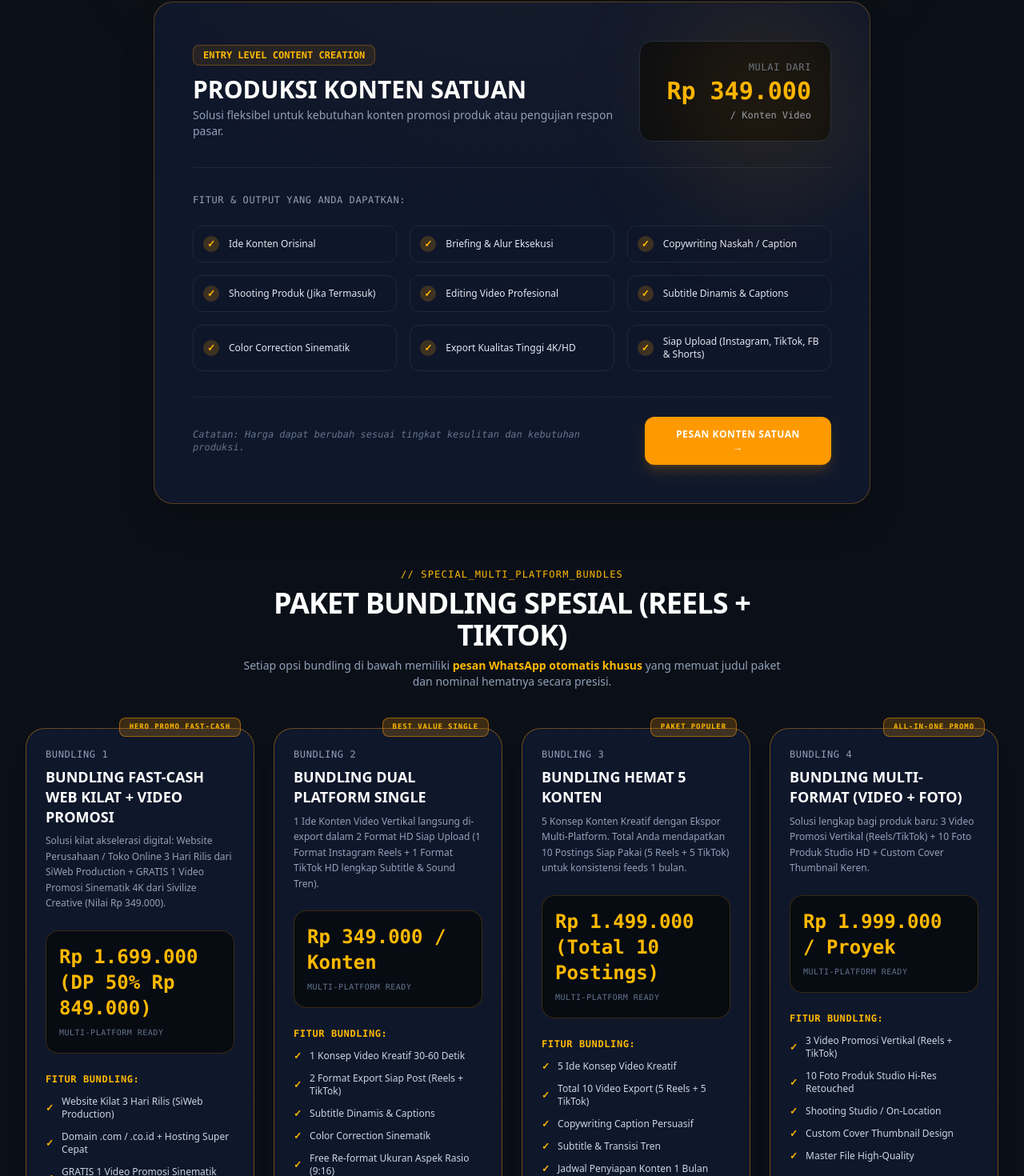
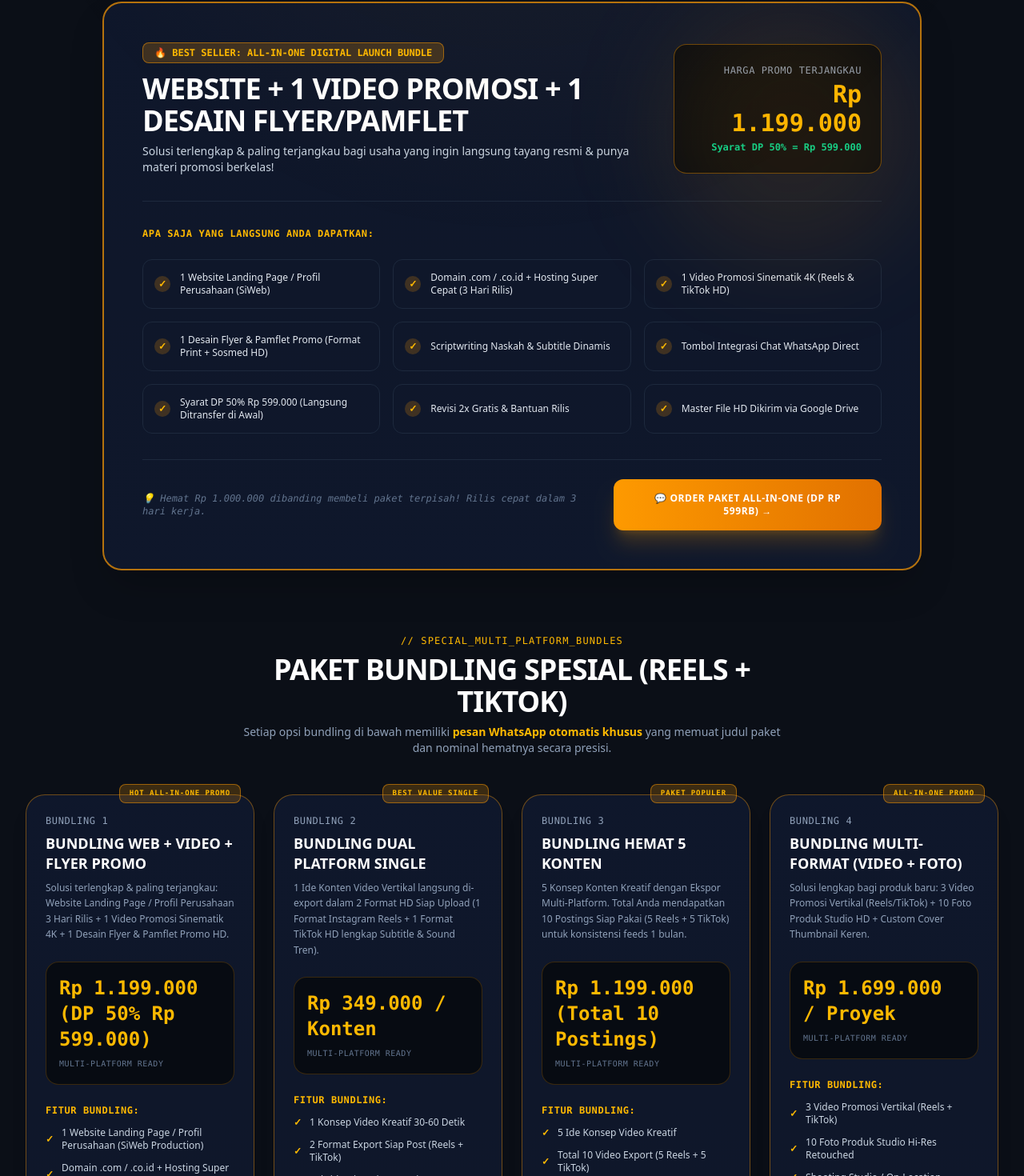
Before and after one commit to muhamadadrian210-debug/sivilize-creative, a Next.js app: page /harga in a window 1280 px wide. Shown: the part 360-1830 px from the top of the page at 80% size. Built offline with nearby package versions, Linux system fonts and the light colour scheme.

Commit message:
feat: implement Super Hero All-In-One Launch Bundle (Web + 1 Video + 1 Flyer/Pamflet Rp 1.199.000 / DP Rp 599.000) and adjust affordable UMKM monthly retainer packages

```diff
--- a/src/app/harga/page.tsx
+++ b/src/app/harga/page.tsx
@@ -14,19 +14,19 @@ export default function HargaPage() {
 
   const bundlingPackages = [
     {
-      name: "Bundling Fast-Cash Web Kilat + Video Promosi",
-      price: "Rp 1.699.000 (DP 50% Rp 849.000)",
-      badge: "HERO PROMO FAST-CASH",
-      desc: "Solusi kilat akselerasi digital: Website Perusahaan / Toko Online 3 Hari Rilis dari SiWeb Production + GRATIS 1 Video Promosi Sinematik 4K dari Sivilize Creative (Nilai Rp 349.000).",
+      name: "Bundling Web + Video + Flyer Promo",
+      price: "Rp 1.199.000 (DP 50% Rp 599.000)",
+      badge: "HOT ALL-IN-ONE PROMO",
+      desc: "Solusi terlengkap & paling terjangkau: Website Landing Page / Profil Perusahaan 3 Hari Rilis + 1 Video Promosi Sinematik 4K + 1 Desain Flyer & Pamflet Promo HD.",
       features: [
-        "Website Kilat 3 Hari Rilis (SiWeb Production)",
-        "Domain .com / .co.id + Hosting Super Cepat",
-        "GRATIS 1 Video Promosi Sinematik (Sivilize Creative)",
-        "2 Format Export Video (Instagram Reels + TikTok)",
+        "1 Website Landing Page / Profil Perusahaan (SiWeb Production)",
+        "Domain .com / .co.id + Hosting Super Cepat (3 Hari Rilis)",
+        "1 Video Promosi Sinematik 4K (Reels + TikTok HD)",
+        "1 Desain Flyer & Pamflet Promo (Format Print + Sosmed HD)",
         "Scriptwriting Naskah & Subtitle Dinamis",
-        "DP 50% Rp 849.000 (Langsung Ditransfer di Awal)"
+        "Syarat DP 50% Rp 599.000 (Langsung Ditransfer di Awal)"
       ],
-      waMessage: "Halo Mas Shatrya Dhimar (CMO Sivilize Corp Indonesia),\n\nSaya mau order *Paket Fast-Cash Web Kilat 3 Hari SiWeb (Rp 1.699.000 / DP Rp 849.000) + Gratis 1 Video Promosi Sivilize Creative*.\n\nBoleh dibantu koordinasi brief & penyerahan bahan videonya? Terima kasih."
+      waMessage: "Halo Mas Shatrya Dhimar (CMO Sivilize Corp Indonesia),\n\nSaya mau order *Paket Bundling Web + Video + Flyer Promo (Rp 1.199.000 / DP Rp 599.000)* yang berisi Website Landing Page 3 Hari + 1 Video Sinematik + 1 Desain Flyer/Pamflet Promo.\n\nBoleh dibantu koordinasi brief & penyerahan bahan materinya? Terima kasih."
     },
     {
       name: "Bundling Dual Platform Single",
@@ -44,7 +44,7 @@ export default function HargaPage() {
     },
     {
       name: "Bundling Hemat 5 Konten",
-      price: "Rp 1.499.000 (Total 10 Postings)",
+      price: "Rp 1.199.000 (Total 10 Postings)",
       badge: "PAKET POPULER",
       desc: "5 Konsep Konten Kreatif dengan Ekspor Multi-Platform. Total Anda mendapatkan 10 Postings Siap Pakai (5 Reels + 5 TikTok) untuk konsistensi feeds 1 bulan.",
       features: [
@@ -54,11 +54,11 @@ export default function HargaPage() {
         "Subtitle & Transisi Tren",
         "Jadwal Penyiapan Konten 1 Bulan"
       ],
-      waMessage: "Halo Mas Shatrya Dhimar (CMO Sivilize Creative),\n\nSaya mau order *Paket Bundling Hemat 5 Konten (Rp 1.499.000 - Total 10 Post Reels & TikTok)*.\n\nBoleh dibantu koordinasi ide & penentuan jadwal videonya? Terima kasih."
+      waMessage: "Halo Mas Shatrya Dhimar (CMO Sivilize Creative),\n\nSaya mau order *Paket Bundling Hemat 5 Konten (Rp 1.199.000 - Total 10 Post Reels & TikTok)*.\n\nBoleh dibantu koordinasi ide & penentuan jadwal videonya? Terima kasih."
     },
     {
       name: "Bundling Multi-Format (Video + Foto)",
-      price: "Rp 1.999.000 / Proyek",
+      price: "Rp 1.699.000 / Proyek",
       badge: "ALL-IN-ONE PROMO",
       desc: "Solusi lengkap bagi produk baru: 3 Video Promosi Vertikal (Reels/TikTok) + 10 Foto Produk Studio HD + Custom Cover Thumbnail Keren.",
       features: [
@@ -68,35 +68,35 @@ export default function HargaPage() {
         "Custom Cover Thumbnail Design",
         "Master File High-Quality"
       ],
-      waMessage: "Halo Mas Shatrya Dhimar (CMO Sivilize Creative),\n\nSaya bermaksud memesan *Paket Bundling Multi-Format Video + Foto (Rp 1.999.000 / Proyek)*.\n\nBoleh dibantu pengiriman sampel produk & jadwal shootingnya? Terima kasih."
+      waMessage: "Halo Mas Shatrya Dhimar (CMO Sivilize Creative),\n\nSaya bermaksud memesan *Paket Bundling Multi-Format Video + Foto (Rp 1.699.000 / Proyek)*.\n\nBoleh dibantu pengiriman sampel produk & jadwal shootingnya? Terima kasih."
     }
   ];
 
   const videoProductionItems = [
-    { name: "Wedding Documentation", price: "Mulai Rp 3.899.000", desc: "Highlight sinematik & liputan penuh momen pernikahan sakral." },
-    { name: "Engagement Event", price: "Mulai Rp 2.799.000", desc: "Dokumentasi momen lamaran & pertunangan sinematik." },
-    { name: "Prewedding Film", price: "Mulai Rp 2.799.000", desc: "Konsep cerita pasangan dalam bentuk film pendek & teaser." },
-    { name: "Company Profile Video", price: "Mulai Rp 3.499.000", desc: "Profil naratif perusahaan berdurasi 3-5 menit untuk investor & website." },
-    { name: "Corporate & Special Event", price: "Mulai Rp 2.299.000", desc: "Liputan acara perusahaan, gala dinner, & gathering." },
-    { name: "Seminar & Workshop", price: "Mulai Rp 2.299.000", desc: "Liputan konferensi, edukasi, & sesi pembicara profesional." },
-    { name: "Grand Opening Store", price: "Mulai Rp 2.299.000", desc: "Video peluncuran outlet, restoran, atau kantor baru." },
-    { name: "Commercial Product Video", price: "Mulai Rp 1.699.000", desc: "Video iklan produk dengan pencahayaan studio komersial." },
-    { name: "Drone Aerial Footage (Add-On)", price: "Mulai Rp 899.000", desc: "Pengambilan gambar udara 4K untuk perspektif arsitektur & lokasi." },
+    { name: "Wedding Documentation", price: "Mulai Rp 2.799.000", desc: "Highlight sinematik & liputan penuh momen pernikahan sakral." },
+    { name: "Engagement Event", price: "Mulai Rp 1.999.000", desc: "Dokumentasi momen lamaran & pertunangan sinematik." },
+    { name: "Prewedding Film", price: "Mulai Rp 1.999.000", desc: "Konsep cerita pasangan dalam bentuk film pendek & teaser." },
+    { name: "Company Profile Video", price: "Mulai Rp 2.499.000", desc: "Profil naratif perusahaan berdurasi 3-5 menit untuk investor & website." },
+    { name: "Corporate & Special Event", price: "Mulai Rp 1.699.000", desc: "Liputan acara perusahaan, gala dinner, & gathering." },
+    { name: "Seminar & Workshop", price: "Mulai Rp 1.699.000", desc: "Liputan konferensi, edukasi, & sesi pembicara profesional." },
+    { name: "Grand Opening Store", price: "Mulai Rp 1.699.000", desc: "Video peluncuran outlet, restoran, atau kantor baru." },
+    { name: "Commercial Product Video", price: "Mulai Rp 1.199.000", desc: "Video iklan produk dengan pencahayaan studio komersial." },
+    { name: "Drone Aerial Footage (Add-On)", price: "Mulai Rp 699.000", desc: "Pengambilan gambar udara 4K untuk perspektif arsitektur & lokasi." },
   ];
 
   const photoItems = [
-    { name: "Foto Produk Studio", price: "Mulai Rp 899.000", desc: "Sesi foto katalog produk studio dengan penataan lighting pro." },
-    { name: "Foto Event & Gathering", price: "Mulai Rp 1.699.000", desc: "Dokumentasi foto momen acara penting & ekspresi tamu." },
-    { name: "Foto Wedding Documentation", price: "Mulai Rp 2.799.000", desc: "Album foto fisik & digital momen pernikahan utuh." },
-    { name: "Foto Corporate & Direksi", price: "Mulai Rp 2.299.000", desc: "Potret eksekutif, profil jajaran manajemen, & fasilitas kantor." },
+    { name: "Foto Produk Studio", price: "Mulai Rp 599.000", desc: "Sesi foto katalog produk studio dengan penataan lighting pro." },
+    { name: "Foto Event & Gathering", price: "Mulai Rp 1.199.000", desc: "Dokumentasi foto momen acara penting & ekspresi tamu." },
+    { name: "Foto Wedding Documentation", price: "Mulai Rp 1.999.000", desc: "Album foto fisik & digital momen pernikahan utuh." },
+    { name: "Foto Corporate & Direksi", price: "Mulai Rp 1.699.000", desc: "Potret eksekutif, profil jajaran manajemen, & fasilitas kantor." },
   ];
 
   const designItems = [
-    { name: "Desain Logo Vektor", price: "Mulai Rp 599.000", desc: "3 Opsi konsep logo orisinal master file AI, EPS, PNG beresolusi tinggi." },
-    { name: "Desain Poster & Flyer", price: "Mulai Rp 179.000", desc: "Materi iklan promo cetak & digital berestetika tinggi." },
-    { name: "Desain Feed Instagram", price: "Mulai Rp 179.000", desc: "Desain mikro-konten feeds Instagram yang menarik perhatian." },
-    { name: "Desain Banner & Baliho", price: "Mulai Rp 249.000", desc: "Tata letak materi cetak baliho/banner ukuran besar." },
-    { name: "Brand Identity Guidelines", price: "Mulai Rp 2.299.000", desc: "Buku panduan visual identitas brand (Logo, Palette, Tipografi)." },
+    { name: "Desain Logo Vektor", price: "Mulai Rp 399.000", desc: "3 Opsi konsep logo orisinal master file AI, EPS, PNG beresolusi tinggi." },
+    { name: "Desain Poster & Flyer / Pamflet", price: "Mulai Rp 149.000", desc: "Materi iklan promo cetak & digital berestetika tinggi (Flyer / Pamflet)." },
+    { name: "Desain Feed Instagram", price: "Mulai Rp 149.000", desc: "Desain mikro-konten feeds Instagram yang menarik perhatian." },
+    { name: "Desain Banner & Baliho", price: "Mulai Rp 199.000", desc: "Tata letak materi cetak baliho/banner ukuran besar." },
+    { name: "Brand Identity Guidelines", price: "Mulai Rp 1.499.000", desc: "Buku panduan visual identitas brand (Logo, Palette, Tipografi)." },
   ];
 
   const valuePoints = [
@@ -128,51 +128,51 @@ export default function HargaPage() {
             </p>
           </div>
 
-          {/* SECTION 1: CONTENT CREATION (CARD SINGLE CONTENT) */}
+          {/* HERO SPECIAL BUNDLE: LANDING PAGE + 1 VIDEO + 1 FLYER/PAMFLET */}
           <div className="mb-20">
-            <div className="max-w-4xl mx-auto bg-gradient-to-b from-slate-900 to-[#0f172a] border border-amber-500/30 rounded-3xl p-8 sm:p-12 shadow-2xl relative overflow-hidden">
-              <div className="absolute top-0 right-0 w-64 h-64 bg-amber-500/10 rounded-full blur-3xl pointer-events-none" />
+            <div className="max-w-5xl mx-auto bg-gradient-to-b from-slate-900 via-[#0f172a] to-slate-900 border-2 border-amber-500/70 rounded-3xl p-8 sm:p-12 shadow-2xl relative overflow-hidden">
+              <div className="absolute top-0 right-0 w-80 h-80 bg-amber-500/10 rounded-full blur-3xl pointer-events-none" />
 
               <div className="flex flex-col md:flex-row items-start md:items-center justify-between gap-8 pb-8 border-b border-slate-800">
                 <div>
-                  <span className="inline-block px-3 py-1 bg-amber-500/10 border border-amber-500/30 text-amber-400 font-mono text-xs font-bold rounded-lg mb-3">
-                    ENTRY LEVEL CONTENT CREATION
+                  <span className="inline-block px-3.5 py-1 bg-amber-500/20 border border-amber-500/50 text-amber-400 font-mono text-xs font-black uppercase rounded-lg mb-3">
+                    🔥 BEST SELLER: ALL-IN-ONE DIGITAL LAUNCH BUNDLE
                   </span>
-                  <h2 className="text-2xl sm:text-3xl font-extrabold text-white uppercase">
-                    Produksi Konten Satuan
+                  <h2 className="text-2xl sm:text-4xl font-extrabold text-white uppercase tracking-tight">
+                    Website + 1 Video Promosi + 1 Desain Flyer/Pamflet
                   </h2>
-                  <p className="text-slate-400 text-xs sm:text-sm mt-1">
-                    Solusi fleksibel untuk kebutuhan konten promosi produk atau pengujian respon pasar.
+                  <p className="text-slate-300 text-xs sm:text-sm mt-2">
+                    Solusi terlengkap &amp; paling terjangkau bagi usaha yang ingin langsung tayang resmi &amp; punya materi promosi berkelas!
                   </p>
                 </div>
 
-                <div className="bg-[#070b12] p-6 rounded-2xl border border-slate-800 text-center md:text-right min-w-[240px]">
-                  <span className="text-slate-500 text-xs uppercase tracking-wider block font-mono">Mulai Dari</span>
-                  <div className="text-2xl sm:text-3xl font-black text-amber-400 font-mono my-1">
-                    Rp 349.000
+                <div className="bg-[#070b12] p-6 rounded-2xl border border-amber-500/40 text-center md:text-right min-w-[260px]">
+                  <span className="text-slate-400 text-xs uppercase tracking-wider block font-mono">Harga Promo Terjangkau</span>
+                  <div className="text-3xl font-black text-amber-400 font-mono my-1">
+                    Rp 1.199.000
                   </div>
-                  <span className="text-slate-400 text-xs font-mono block">/ Konten Video</span>
+                  <span className="text-emerald-400 text-xs font-mono font-bold block">Syarat DP 50% = Rp 599.000</span>
                 </div>
               </div>
 
               <div className="mt-8">
-                <h3 className="text-xs font-mono uppercase tracking-wider text-slate-400 mb-6">
-                  Fitur &amp; Output Yang Anda Dapatkan:
+                <h3 className="text-xs font-mono uppercase tracking-wider text-amber-400 mb-6 font-bold">
+                  Apa Saja Yang Langsung Anda Dapatkan:
                 </h3>
 
-                <div className="grid grid-cols-1 sm:grid-cols-2 lg:grid-cols-3 gap-4">
+                <div className="grid grid-cols-1 sm:grid-cols-2 lg:grid-cols-3 gap-4 mb-8">
                   {[
-                    "Ide Konten Orisinal",
-                    "Briefing & Alur Eksekusi",
-                    "Copywriting Naskah / Caption",
-                    "Shooting Produk (Jika Termasuk)",
-                    "Editing Video Profesional",
-                    "Subtitle Dinamis & Captions",
-                    "Color Correction Sinematik",
-                    "Export Kualitas Tinggi 4K/HD",
-                    "Siap Upload (Instagram, TikTok, FB & Shorts)"
+                    "1 Website Landing Page / Profil Perusahaan (SiWeb)",
+                    "Domain .com / .co.id + Hosting Super Cepat (3 Hari Rilis)",
+                    "1 Video Promosi Sinematik 4K (Reels & TikTok HD)",
+                    "1 Desain Flyer & Pamflet Promo (Format Print + Sosmed HD)",
+                    "Scriptwriting Naskah & Subtitle Dinamis",
+                    "Tombol Integrasi Chat WhatsApp Direct",
+                    "Syarat DP 50% Rp 599.000 (Langsung Ditransfer di Awal)",
+                    "Revisi 2x Gratis & Bantuan Rilis",
+                    "Master File HD Dikirim via Google Drive"
                   ].map((feature, i) => (
-                    <div key={i} className="flex items-center gap-3 p-3 rounded-xl bg-slate-900/50 border border-slate-800">
+                    <div key={i} className="flex items-center gap-3 p-3.5 rounded-xl bg-slate-900/80 border border-slate-800">
                       <span className="flex-shrink-0 w-5 h-5 rounded-full bg-amber-500/20 text-amber-400 text-xs flex items-center justify-center font-bold">
                         ✓
                       </span>
@@ -181,18 +181,20 @@ export default function HargaPage() {
                   ))}
                 </div>
 
-                <div className="mt-8 flex flex-col sm:flex-row items-center justify-between gap-4 pt-6 border-t border-slate-800/80">
+                <div className="flex flex-col sm:flex-row items-center justify-between gap-4 pt-6 border-t border-slate-800">
                   <p className="text-slate-500 text-xs font-mono italic">
-                    Catatan: Harga dapat berubah sesuai tingkat kesulitan dan kebutuhan produksi.
+                    💡 Hemat Rp 1.000.000 dibanding membeli paket terpisah! Rilis cepat dalam 3 hari kerja.
                   </p>
 
                   <a
-                    href={getWaLink("Produksi Konten Satuan", "Rp 349.000 / Konten")}
+                    href={`https://wa.me/${cmoWaNumber}?text=${encodeURIComponent(
+                      "Halo Mas Shatrya Dhimar (CMO Sivilize Corp Indonesia),\n\nSaya mau order *Paket Bundling Web + 1 Video Promosi + 1 Desain Flyer/Pamflet (Rp 1.199.000 / DP Rp 599.000)*.\n\nBoleh dibantu koordinasi brief & penyerahan materi promosinya? Terima kasih."
+                    )}`}
                     target="_blank"
                     rel="noopener noreferrer"
-                    className="w-full sm:w-auto px-8 py-3.5 rounded-xl bg-amber-500 hover:bg-amber-400 text-white font-extrabold text-xs uppercase tracking-wider transition-all text-center shadow-lg shadow-amber-500/20"
+                    className="w-full sm:w-auto px-8 py-4 rounded-xl bg-gradient-to-r from-amber-500 to-amber-600 hover:from-amber-400 hover:to-amber-500 text-white font-extrabold text-xs uppercase tracking-wider transition-all text-center shadow-xl shadow-amber-500/20"
                   >
-                    Pesan Konten Satuan &rarr;
+                    💬 Order Paket All-In-One (DP Rp 599rb) &rarr;
                   </a>
                 </div>
               </div>
@@ -293,7 +295,7 @@ export default function HargaPage() {
                     Sivilize Software
                   </div>
                   <a
-                    href="https://software.sivilizecorp.com"
+                    href="https://software.sivilizecorp.com/ecommerce"
                     target="_blank"
                     rel="noopener noreferrer"
                     className="w-full text-center px-8 py-4 rounded-xl bg-gradient-to-r from-purple-600 to-indigo-600 hover:from-purple-500 hover:to-indigo-500 text-white font-extrabold text-xs uppercase tracking-wider transition-all shadow-xl shadow-purple-500/30 flex items-center justify-center gap-2"
@@ -306,7 +308,7 @@ export default function HargaPage() {
             </div>
           </div>
 
-          {/* SECTION 2: PAKET BULANAN (3 CARDS) */}
+          {/* SECTION 2: PAKET BULANAN (3 CARDS DENGAN HARGA LEBIH TERJANGKAU UMKM) */}
           <div className="mb-24">
             <div className="text-center max-w-2xl mx-auto mb-12">
               <span className="text-amber-400 text-xs font-mono tracking-widest uppercase block mb-2">
@@ -330,11 +332,11 @@ export default function HargaPage() {
                   </span>
                   <h3 className="text-2xl font-black text-white uppercase mb-2">Basic</h3>
                   <p className="text-slate-400 text-xs leading-relaxed mb-6">
-                    Cocok untuk UMKM yang ingin menjaga keberadaan akun media sosial tetap aktif.
+                    Cocok untuk UMKM yang ingin menjaga keberadaan akun media sosial tetap aktif &amp; konsisten.
                   </p>
 
                   <div className="p-4 rounded-2xl bg-[#070b12] border border-slate-800 mb-8">
-                    <span className="text-3xl font-black text-white font-mono block">Rp 2.199.000</span>
+                    <span className="text-3xl font-black text-amber-400 font-mono block">Rp 1.199.000</span>
                     <span className="text-slate-500 text-xs font-mono">/ Bulan</span>
                   </div>
 
@@ -343,11 +345,11 @@ export default function HargaPage() {
                       Benefit Paket:
                     </span>
                     {[
-                      "8 Konten Video Siap Upload",
+                      "6 Konten Video Siap Upload (Reels + TikTok)",
                       "Kalender Konten Sederhana",
-                      "Editing Video Profesional",
-                      "Subtitle & Captions Dinamis",
-                      "Export File Kualitas HD"
+                      "Editing Video & Subtitle Dinamis",
+                      "Copywriting Caption Ringkas",
+                      "Export File Kualitas HD 1080p"
                     ].map((item, idx) => (
                       <div key={idx} className="flex items-center gap-3 text-xs text-slate-300">
                         <span className="text-amber-400 font-bold">•</span>
@@ -358,12 +360,12 @@ export default function HargaPage() {
                 </div>
 
                 <a
-                  href={getWaLink("Paket Bulanan Basic", "Rp 2.199.000 / Bulan")}
+                  href={getWaLink("Paket Bulanan Basic", "Rp 1.199.000 / Bulan")}
                   target="_blank"
                   rel="noopener noreferrer"
                   className="block text-center py-3.5 rounded-xl bg-slate-800 hover:bg-slate-700 text-white font-bold text-xs uppercase tracking-wider transition-all border border-slate-700"
                 >
-                  Pilih Paket Basic
+                  Pilih Paket Basic &rarr;
                 </a>
               </div>
 
@@ -379,11 +381,11 @@ export default function HargaPage() {
                   </span>
                   <h3 className="text-2xl font-black text-white uppercase mb-2">Growth</h3>
                   <p className="text-slate-400 text-xs leading-relaxed mb-6">
-                    Untuk bisnis yang ingin aktif membangun reputasi &amp; jangkauan penjualan.
+                    Untuk bisnis yang ingin aktif membangun reputasi &amp; jangkauan penjualan sosial media.
                   </p>
 
                   <div className="p-4 rounded-2xl bg-[#070b12] border border-amber-500/30 mb-8">
-                    <span className="text-3xl font-black text-amber-400 font-mono block">Rp 3.899.000</span>
+                    <span className="text-3xl font-black text-amber-400 font-mono block">Rp 2.199.000</span>
                     <span className="text-slate-500 text-xs font-mono">/ Bulan</span>
                   </div>
 
@@ -392,12 +394,12 @@ export default function HargaPage() {
                       Benefit Paket:
                     </span>
                     {[
-                      "15 Konten Video Siap Upload",
+                      "12 Konten Video Siap Upload (Reels + TikTok)",
                       "Content Planning & Strategi",
                       "Copywriting Naskah Persuasif",
                       "Editing Premium & Sound FX",
                       "Subtitle Dinamis & Grafis",
-                      "Custom Thumbnail Keren"
+                      "Custom Cover Thumbnail Keren"
                     ].map((item, idx) => (
                       <div key={idx} className="flex items-center gap-3 text-xs text-slate-200 font-medium">
                         <span className="text-amber-400 font-bold">•</span>
@@ -408,7 +410,7 @@ export default function HargaPage() {
                 </div>
 
                 <a
-                  href={getWaLink("Paket Bulanan Growth", "Rp 3.899.000 / Bulan")}
+                  href={getWaLink("Paket Bulanan Growth", "Rp 2.199.000 / Bulan")}
                   target="_blank"
                   rel="noopener noreferrer"
                   className="block text-center py-3.5 rounded-xl bg-amber-500 hover:bg-amber-400 text-white font-extrabold text-xs uppercase tracking-wider transition-all shadow-lg shadow-amber-500/20"
@@ -425,11 +427,11 @@ export default function HargaPage() {
                   </span>
                   <h3 className="text-2xl font-black text-white uppercase mb-2">Business</h3>
                   <p className="text-slate-400 text-xs leading-relaxed mb-6">
-                    Untuk perusahaan skala menengah-besar yang membutuhkan dominasi konten digital.
+                    Untuk perusahaan yang membutuhkan dominasi konten digital dengan hasil sinematik.
                   </p>
 
                   <div className="p-4 rounded-2xl bg-[#070b12] border border-slate-800 mb-8">
-                    <span className="text-3xl font-black text-white font-mono block">Rp 5.999.000</span>
+                    <span className="text-3xl font-black text-white font-mono block">Rp 3.899.000</span>
                     <span className="text-slate-500 text-xs font-mono">/ Bulan</span>
                   </div>
 
@@ -438,7 +440,7 @@ export default function HargaPage() {
                       Benefit Paket:
                     </span>
                     {[
-                      "25 Konten Video Siap Upload",
+                      "20 Konten Video Siap Upload (Reels + TikTok)",
                       "Comprehensive Content Planning",
                       "Branding Consultation",
                       "Professional Copywriting",
@@ -454,12 +456,12 @@ export default function HargaPage() {
                 </div>
 
                 <a
-                  href={getWaLink("Paket Bulanan Business", "Rp 5.999.000 / Bulan")}
+                  href={getWaLink("Paket Bulanan Business", "Rp 3.899.000 / Bulan")}
                   target="_blank"
                   rel="noopener noreferrer"
                   className="block text-center py-3.5 rounded-xl bg-slate-800 hover:bg-slate-700 text-white font-bold text-xs uppercase tracking-wider transition-all border border-slate-700"
                 >
-                  Pilih Paket Business
+                  Pilih Paket Business &rarr;
                 </a>
               </div>
 
```
